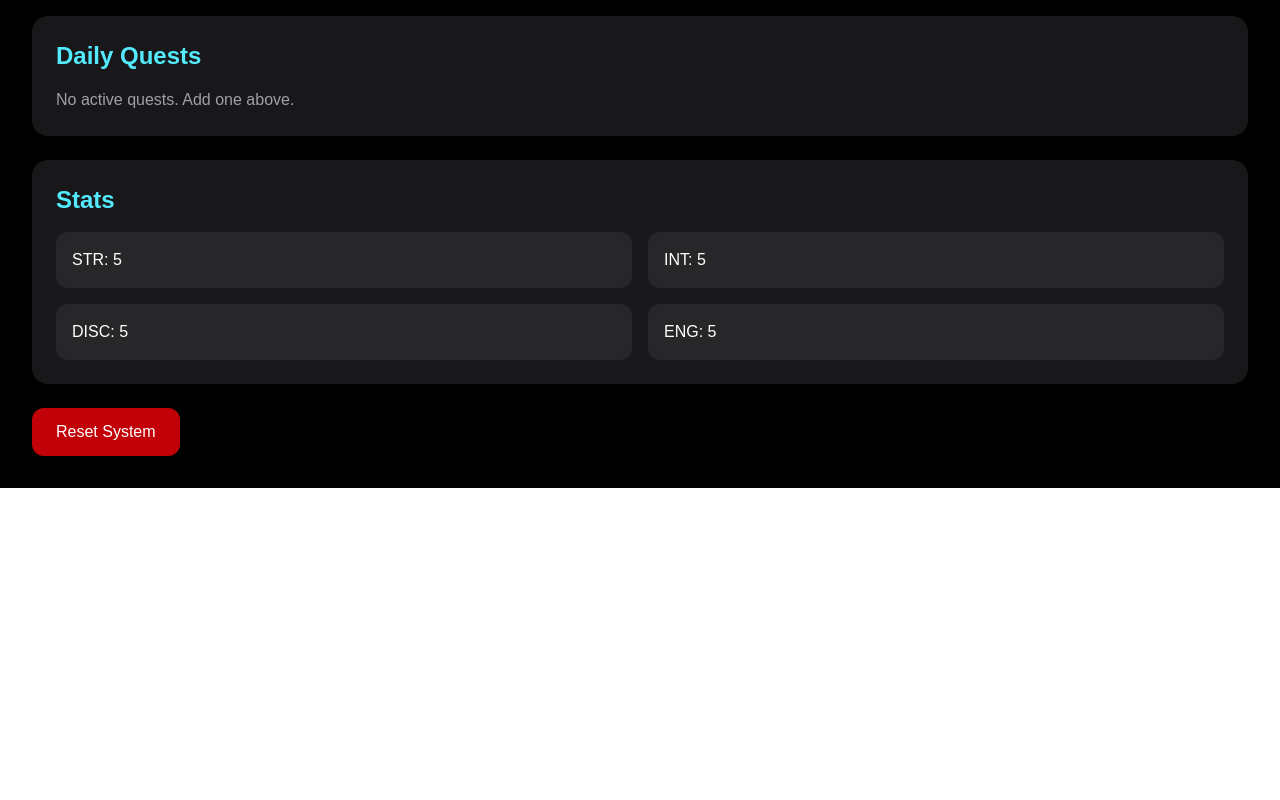
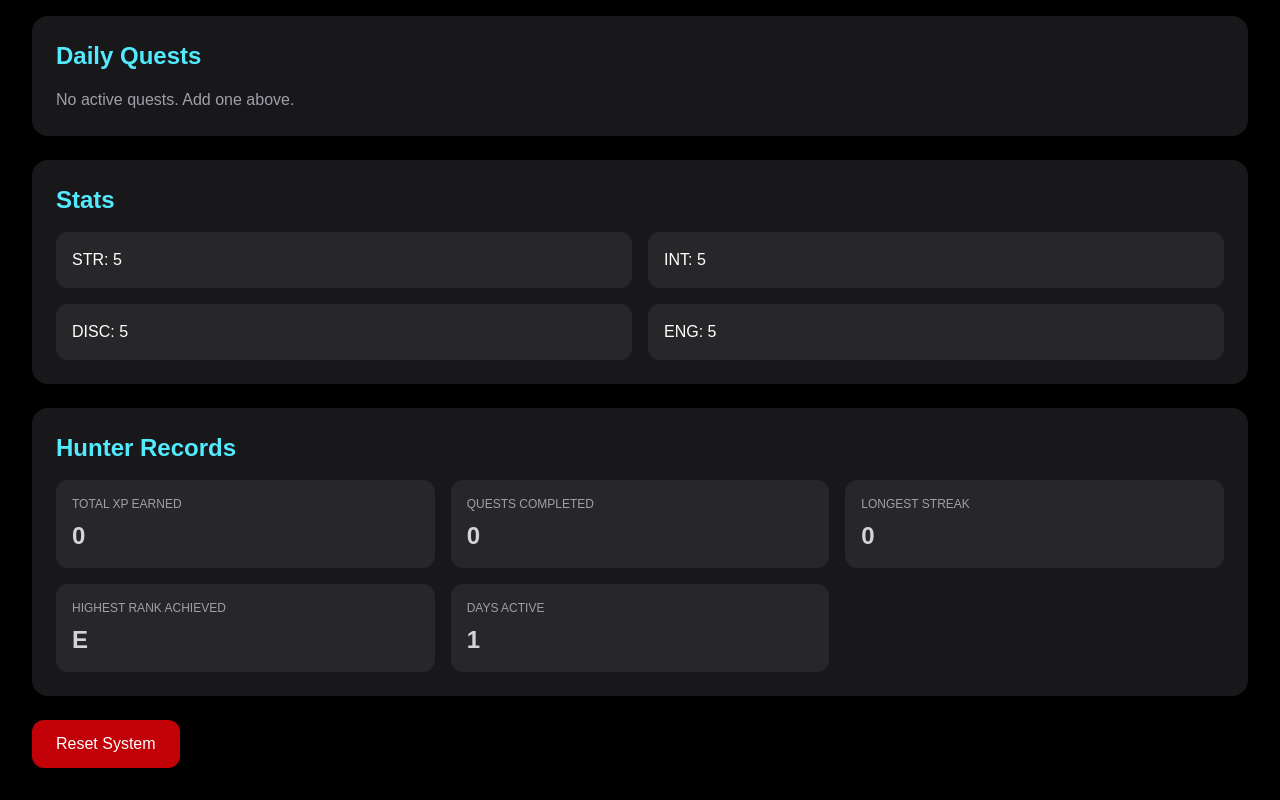
Before and after one commit to Saikat-cloud128/Hunter-System, a Next.js app: page / in a window 1280 px wide. Shown: the part 949-1749 px from the top of the page. Before the commit the page ends 1437 px from the top, so only its background shows below. Built offline with nearby package versions, Linux system fonts and the light colour scheme.

Commit message:
Removed templates and simplified quick add

```diff
--- a/app/page.tsx
+++ b/app/page.tsx
@@ -10,6 +10,8 @@ type Quest = {
   stat: StatKey;
   completed: boolean;
 };
+
+type Rank = "Monarch" | "S" | "A" | "B" | "C" | "D" | "E";
 
 type Notification = {
   id: number;
@@ -33,6 +35,12 @@ export default function Home() {
   const [selectedStat, setSelectedStat] = useState<StatKey>("STR");
   const [streak, setStreak] = useState(0);
   const [lastCompletedDate, setLastCompletedDate] = useState("");
+  const [totalXPEarned, setTotalXPEarned] = useState(0);
+  const [questsCompleted, setQuestsCompleted] = useState(0);
+  const [longestStreak, setLongestStreak] = useState(0);
+  const [highestRank, setHighestRank] = useState<Rank>("E");
+  const [daysActive, setDaysActive] = useState(0);
+  const [lastActiveDate, setLastActiveDate] = useState("");
   const [notifications, setNotifications] = useState<Notification[]>([]);
 
   const maxXp = 100;
@@ -57,6 +65,14 @@ export default function Home() {
       : "E";
 
   const rank = getRank(power);
+
+  const rankOrder: Rank[] = ["E", "D", "C", "B", "A", "S", "Monarch"];
+
+  const getHighestRank = (currentRank: Rank, previousRank: Rank) => {
+    return rankOrder.indexOf(currentRank) > rankOrder.indexOf(previousRank)
+      ? currentRank
+      : previousRank;
+  };
 
   type ThemeColors = {
     border: string;
@@ -187,10 +203,36 @@ export default function Home() {
     const savedStreak = localStorage.getItem("streak");
     const savedLastCompletedDate = localStorage.getItem("lastCompletedDate");
     const savedLastResetDate = localStorage.getItem("lastResetDate");
+    const savedLastActiveDate = localStorage.getItem("lastActiveDate");
+    const savedDaysActive = localStorage.getItem("daysActive");
+    const savedTotalXPEarned = localStorage.getItem("totalXPEarned");
+    const savedQuestsCompleted = localStorage.getItem("questsCompleted");
+    const savedLongestStreak = localStorage.getItem("longestStreak");
+    const savedHighestRank = localStorage.getItem("highestRank");
 
     let initialQuests: Quest[] = [];
     let initialStreak = savedStreak ? Number(savedStreak) : 0;
     let initialLastCompleted = savedLastCompletedDate || "";
+    let initialDaysActive = savedDaysActive ? Number(savedDaysActive) : 0;
+
+    if (savedLastActiveDate !== today) {
+      initialDaysActive += 1;
+      localStorage.setItem("lastActiveDate", today);
+    }
+
+    setDaysActive(initialDaysActive);
+    setLastActiveDate(today);
+
+    if (savedTotalXPEarned) {
+      setTotalXPEarned(Number(savedTotalXPEarned));
+    }
+    if (savedQuestsCompleted) {
+      setQuestsCompleted(Number(savedQuestsCompleted));
+    }
+    if (savedLongestStreak) {
+      setLongestStreak(Number(savedLongestStreak));
+    }
+    setHighestRank((savedHighestRank as Rank) || "E");
 
     // Daily Reset: Clear all quests at the start of a new day
     if (savedLastResetDate && savedLastResetDate !== today) {
@@ -235,7 +277,13 @@ export default function Home() {
     localStorage.setItem("stats", JSON.stringify(stats));
     localStorage.setItem("streak", streak.toString());
     localStorage.setItem("lastCompletedDate", lastCompletedDate);
-  }, [quests, xp, stats, streak, lastCompletedDate]);
+    localStorage.setItem("totalXPEarned", totalXPEarned.toString());
+    localStorage.setItem("questsCompleted", questsCompleted.toString());
+    localStorage.setItem("longestStreak", longestStreak.toString());
+    localStorage.setItem("highestRank", highestRank);
+    localStorage.setItem("daysActive", daysActive.toString());
+    localStorage.setItem("lastActiveDate", lastActiveDate);
+  }, [quests, xp, stats, streak, lastCompletedDate, totalXPEarned, questsCompleted, longestStreak, highestRank, daysActive, lastActiveDate]);
 
   function pushNotification(message: string) {
     const id = Date.now() + Math.floor(Math.random() * 1000);
@@ -293,20 +341,27 @@ export default function Home() {
       const newPower = newStats.STR + newStats.INT + newStats.DISC + newStats.ENG;
       const prevRank = getRank(prevPower);
       const newRank = getRank(newPower);
+      const newTotalXPEarned = totalXPEarned + quest.xp;
+      const newQuestsCompleted = questsCompleted + 1;
+      const today = new Date().toISOString().split("T")[0];
+      const yesterday = new Date(Date.now() - 86400000).toISOString().split("T")[0];
+      const newStreakValue =
+        lastCompletedDate === today
+          ? streak
+          : lastCompletedDate === yesterday
+          ? streak + 1
+          : 1;
+      const newHighestRank = getHighestRank(newRank, highestRank);
 
       // apply updates
       updatedQuests[index].completed = true;
       setXp(newXp);
       setStats(newStats);
-
-      // streak logic
-      const today = new Date().toISOString().split("T")[0];
-      const yesterday = new Date(Date.now() - 86400000).toISOString().split("T")[0];
-
-      setStreak((prevStreak) => {
-        if (lastCompletedDate === today) return prevStreak;
-        return lastCompletedDate === yesterday ? prevStreak + 1 : 1;
-      });
+      setTotalXPEarned(newTotalXPEarned);
+      setQuestsCompleted(newQuestsCompleted);
+      setStreak(newStreakValue);
+      setLongestStreak((prev) => Math.max(prev, newStreakValue));
+      setHighestRank(newHighestRank);
       setLastCompletedDate(today);
 
       setQuests(updatedQuests);
@@ -395,12 +450,24 @@ function quickAddQuest(name: string, stat: StatKey, xp: number) {
   pushNotification(`[SYSTEM] Added: ${name} (+${xp} XP)`);
 }
 
+  useEffect(() => {
+    if (rankOrder.indexOf(rank) > rankOrder.indexOf(highestRank)) {
+      setHighestRank(rank);
+    }
+  }, [rank, highestRank]);
+
   function resetSystem() {
   localStorage.clear();
 
   setXp(0);
   setStreak(0);
   setLastCompletedDate("");
+  setTotalXPEarned(0);
+  setQuestsCompleted(0);
+  setLongestStreak(0);
+  setHighestRank("E");
+  setDaysActive(0);
+  setLastActiveDate("");
 
   setStats({
     STR: 5,
@@ -618,6 +685,40 @@ function quickAddQuest(name: string, stat: StatKey, xp: number) {
         </div>
       </div>
 
+      {/* HUNTER RECORDS */}
+      <div className="bg-zinc-900 p-6 rounded-2xl mt-6">
+        <h2 className="text-2xl font-semibold mb-4 text-cyan-300">
+          Hunter Records
+        </h2>
+
+        <div className="grid grid-cols-1 sm:grid-cols-2 lg:grid-cols-3 gap-4">
+          <div className="bg-zinc-800 p-4 rounded-xl">
+            <div className="text-xs text-zinc-400 uppercase mb-2">Total XP Earned</div>
+            <div className={`text-2xl font-semibold ${theme.highlight}`}>{totalXPEarned}</div>
+          </div>
+
+          <div className="bg-zinc-800 p-4 rounded-xl">
+            <div className="text-xs text-zinc-400 uppercase mb-2">Quests Completed</div>
+            <div className={`text-2xl font-semibold ${theme.highlight}`}>{questsCompleted}</div>
+          </div>
+
+          <div className="bg-zinc-800 p-4 rounded-xl">
+            <div className="text-xs text-zinc-400 uppercase mb-2">Longest Streak</div>
+            <div className={`text-2xl font-semibold ${theme.highlight}`}>{longestStreak}</div>
+          </div>
+
+          <div className="bg-zinc-800 p-4 rounded-xl">
+            <div className="text-xs text-zinc-400 uppercase mb-2">Highest Rank Achieved</div>
+            <div className={`text-2xl font-semibold ${theme.highlight}`}>{highestRank}</div>
+          </div>
+
+          <div className="bg-zinc-800 p-4 rounded-xl">
+            <div className="text-xs text-zinc-400 uppercase mb-2">Days Active</div>
+            <div className={`text-2xl font-semibold ${theme.highlight}`}>{daysActive}</div>
+          </div>
+        </div>
+      </div>
+
       {/* RESET BUTTON */}
       <button
         onClick={resetSystem}
```
